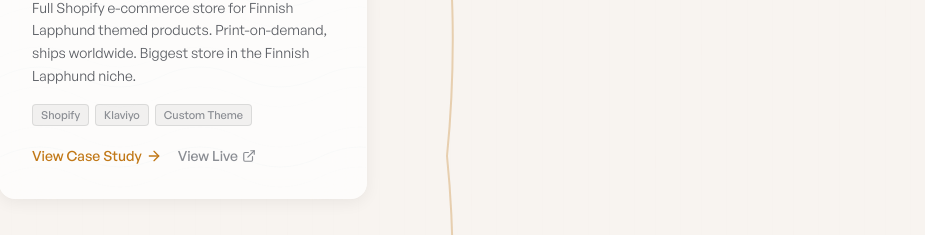
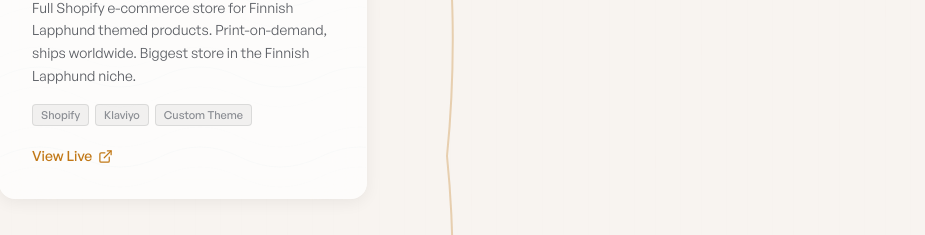
Before and after one commit to AgentWarhead/kootenay-made, a Next.js app: page /portfolio in a window 1280 px wide. Shown: the part 982-1217 px from the top of the page, without its empty margins (193-1118 px from the left). Built offline with nearby package versions, Linux system fonts and the light colour scheme; a web font is replaced by a local one.

Commit message:
Portfolio: remove case study links, images link to live sites, use raw img tags to fix blank screenshots

```diff
--- a/src/app/portfolio/page.tsx
+++ b/src/app/portfolio/page.tsx
@@ -1,7 +1,6 @@
 'use client';
 
 import Link from 'next/link';
-import Image from 'next/image';
 import { ArrowRight, MapPin, ExternalLink } from 'lucide-react';
 import { motion, useInView } from 'framer-motion';
 import { useRef } from 'react';
@@ -116,7 +115,7 @@ function TrailWaypoint({ study, index }: { study: typeof caseStudies[0]; index:
               </div>
 
               {/* Image */}
-              <Link href={`/portfolio/${study.slug}`} className="block">
+              <a href={study.liveUrl} target="_blank" rel="noopener noreferrer" className="block">
                 <div className="relative h-56 sm:h-64 overflow-hidden">
                   <motion.div
                     initial={{ clipPath: 'inset(0 100% 0 0)', rotate: 1 }}
@@ -125,12 +124,11 @@ function TrailWaypoint({ study, index }: { study: typeof caseStudies[0]; index:
                     transition={{ duration: 0.8, ease: 'easeOut', delay: index * 0.1 }}
                     className="absolute inset-0"
                   >
-                    <Image
+                    {/* eslint-disable-next-line @next/next/no-img-element */}
+                    <img
                       src={study.heroImage}
                       alt={study.name}
-                      fill
-                      sizes="(max-width: 768px) 100vw, 50vw"
-                      className="object-cover group-hover:scale-105 transition-transform duration-700"
+                      className="w-full h-full object-cover group-hover:scale-105 transition-transform duration-700"
                     />
                   </motion.div>
                   <div className="absolute inset-0 bg-gradient-to-t from-black/30 to-transparent" />
@@ -150,7 +148,7 @@ function TrailWaypoint({ study, index }: { study: typeof caseStudies[0]; index:
                     </motion.div>
                   )}
                 </div>
-              </Link>
+              </a>
 
               <div className="p-4 sm:p-6 md:p-8 relative z-10">
                 <div className="flex items-center gap-2 mb-3 flex-wrap">
@@ -182,21 +180,15 @@ function TrailWaypoint({ study, index }: { study: typeof caseStudies[0]; index:
                   ))}
                 </div>
 
-                {/* Action links */}
-                <div className="flex items-center gap-4">
-                  <Link
-                    href={`/portfolio/${study.slug}`}
-                    className="inline-flex items-center gap-1 text-copper font-medium text-sm hover:gap-2 transition-all"
-                  >
-                    View Case Study <ArrowRight size={16} />
-                  </Link>
+                {/* Action link */}
+                <div className="flex items-center">
                   <a
                     href={study.liveUrl}
                     target="_blank"
                     rel="noopener noreferrer"
-                    className="inline-flex items-center gap-1 text-text-tertiary hover:text-forest font-medium text-sm transition-colors"
+                    className="inline-flex items-center gap-1.5 text-copper font-medium text-sm hover:gap-2.5 transition-all"
                   >
-                    View Live <ExternalLink size={14} />
+                    View Live <ExternalLink size={15} />
                   </a>
                 </div>
               </div>
```
